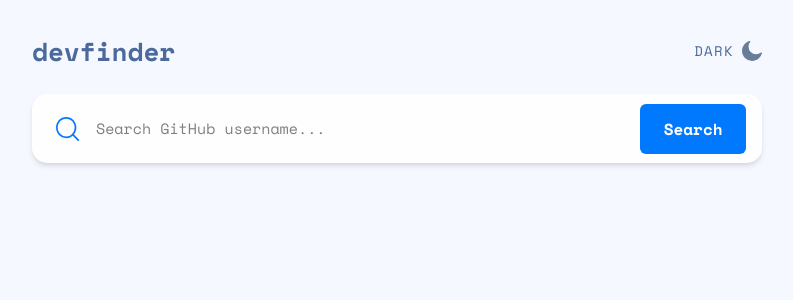
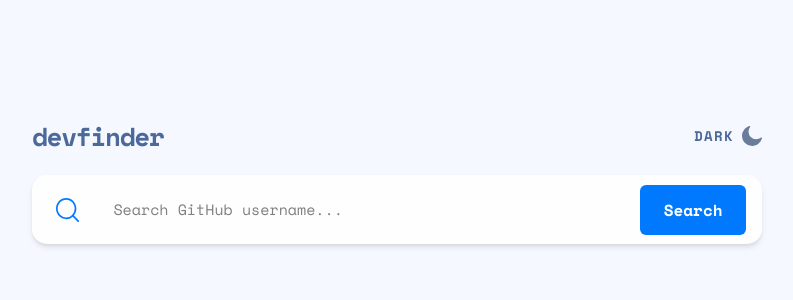
Before and after one commit to fantastizeey1/Github-User-Search, a React (Vite) app: page / in a window 1280 px wide. Shown: the top 300 px of the page, without its empty margins (243-1036 px from the left). Built offline with nearby package versions, Linux system fonts and the light colour scheme.

Commit message:
install react router dom and fix ui bug

```diff
--- a/package.json
+++ b/package.json
@@ -14,6 +14,7 @@
     "lucide-react": "^0.474.0",
     "react": "^18.3.1",
     "react-dom": "^18.3.1",
+    "react-router-dom": "^7.4.1",
     "tailwindcss": "^4.0.0"
   },
   "devDependencies": {
--- a/src/App.tsx
+++ b/src/App.tsx
@@ -1,11 +1,17 @@
+import { BrowserRouter as Router, Route, Routes } from "react-router-dom";
 import GithubUserSearch from "./pages/GithubUserSearch";
 
-const App = () => {
+function App() {
   return (
     <div className="dark font-space-mono">
-      <GithubUserSearch />
+      <Router>
+        <Routes>
+          <Route path="/" element={<GithubUserSearch />} />
+          <Route path="/:username" element={<GithubUserSearch />} />
+        </Routes>
+      </Router>
     </div>
   );
-};
+}
 
 export default App;
--- a/src/components/Header.tsx
+++ b/src/components/Header.tsx
@@ -7,11 +7,13 @@ const Header = () => {
   const { isDarkMode, toggleTheme } = useTheme();
 
   return (
-    <header className="flex justify-between items-center">
-      <h1 className="text-h1 text-[26px] font-bold">devfinder</h1>
+    <header className="flex justify-between w-full items-center">
+      <h1 className="text-h1 text-[26px] tracking-tighter font-bold">
+        devfinder
+      </h1>
       <button
         onClick={toggleTheme}
-        className="flex items-center gap-2 uppercase text-sm font-medium tracking-widest hover:opacity-75 transition-opacity"
+        className="flex items-center gap-2 uppercase text-sm font-bold tracking-widest hover:opacity-75 transition-opacity"
         aria-label={`Switch to ${isDarkMode ? "light" : "dark"} mode`}
       >
         {isDarkMode ? "Light" : "Dark"}
--- a/src/components/InfoItem.tsx
+++ b/src/components/InfoItem.tsx
@@ -11,7 +11,7 @@ const InfoItem = ({
 }) => (
   <div className={`flex items-center gap-2 ${!available && "opacity-50"}`}>
     {/* Use the local icon as an image */}
-    <img src={icon} alt="icon" className="w-5 h-5" />
+    <img src={icon} alt="icon" />
     {link ? (
       <a
         href={link.startsWith("http") ? link : `https://${link}`}
--- a/src/components/SearchBar.tsx
+++ b/src/components/SearchBar.tsx
@@ -20,7 +20,7 @@ const SearchBar = ({
   return (
     <form onSubmit={searchUser} className="relative">
       <div
-        className={`p-2 flex items-center sm:p-4 rounded-[15px] w-full h-[60px] md:h-[69px] shadow-md relative ${
+        className={`p-2 flex items-center justify-between sm:p-4 rounded-[15px] lg:min-w-[729px] w-full h-[60px] md:h-[69px] shadow-md relative ${
           isDarkMode ? "bg-card-dark" : "bg-card-light"
         }`}
       >
@@ -32,6 +32,7 @@ const SearchBar = ({
         />
 
         {/* Input Field */}
+
         <input
           type="text"
           placeholder="Search GitHub username..."
@@ -39,15 +40,19 @@ const SearchBar = ({
           onChange={(e) => setUsername(e.target.value)}
           className={`flex-1 bg-transparent text-body focus:outline-none placeholder:${
             isDarkMode ? "text-dark-text" : "text-light-text"
-          } ${isDarkMode ? "text-white" : "text-black"} px-4`}
+          } ${
+            isDarkMode ? "text-white" : "text-black"
+          } px-4 caret-[#0079FF] focus:caret-[#0079FF] lg:max-w-[500px] pr-[120px] truncate overflow-hidden whitespace-nowrap`}
         />
 
         {/* Error Message inside the input bar */}
-        {error && (
-          <span className="absolute right-[110px] md:right-[150px] lg:right-[140px] text-red-500 text-sm font-bold">
-            {error}
-          </span>
-        )}
+        <div className=" right-0 flex items-center">
+          {error && (
+            <span className="absolute right-[110px] md:right-[150px] lg:right-[140px] text-red-500 text-sm font-bold">
+              {error}
+            </span>
+          )}
+        </div>
 
         {/* Search Button */}
         <button
--- a/src/components/Stat.tsx
+++ b/src/components/Stat.tsx
@@ -6,7 +6,7 @@ interface StatProps {
 }
 
 const Stat = ({ label, value }: StatProps) => {
-  const { isDarkMode } = useTheme(); // Use Theme Context
+  const { isDarkMode }: { isDarkMode: boolean } = useTheme(); // Use Theme Context
 
   return (
     <div className="text-center sm:text-left">
--- a/src/components/UserCard.tsx
+++ b/src/components/UserCard.tsx
@@ -32,7 +32,7 @@ const UserCard = ({ user }: UserCardProps) => {
 
   return (
     <div
-      className={`p-6 sm:py-8 sm:px-6 rounded-[15px] font-space-mono shadow-md ${
+      className={`p-8 sm:py-8 sm:px-6 rounded-[15px] font-space-mono shadow-md ${
         isDarkMode ? "bg-card-dark" : "bg-card-light"
       }`}
     >
@@ -43,7 +43,7 @@ const UserCard = ({ user }: UserCardProps) => {
             <img
               src={user.avatar_url}
               alt={user.name || user.login}
-              className="w-[70px] h-[70px] sm:w-[117px] sm:h-[117px] rounded-full lg:mx-[20px]"
+              className="w-[70px] h-[70px] sm:w-[117px] sm:h-[117px] rounded-full "
             />
           </div>
 
@@ -65,7 +65,7 @@ const UserCard = ({ user }: UserCardProps) => {
 
         <div className="flex-1 space-y-6">
           {/* Bio */}
-          <div className="space-y-4 ml-0 lg:ml-[202px]">
+          <div className="space-y-4 ml-0 lg:ml-[150px]">
             <p className="text-body">{user.bio || "This profile has no bio"}</p>
 
             {/* Stats Section */}
--- a/src/pages/GithubUserSearch.tsx
+++ b/src/pages/GithubUserSearch.tsx
@@ -1,6 +1,7 @@
-import React, { useState } from "react";
+import React, { useState, useEffect } from "react";
 import { useTheme } from "../hooks/ThemeProvider";
 import { searchGitHubUser } from "../utils/searchUser";
+import { useNavigate, useParams } from "react-router-dom";
 import Header from "../components/Header";
 import SearchBar from "../components/SearchBar";
 import UserCard from "../components/UserCard";
@@ -18,23 +19,30 @@ interface GitHubUser {
   following: number;
   created_at: string;
   company: string;
-  err: string;
 }
 
 const GithubUserSearch = () => {
-  const { isDarkMode } = useTheme(); // Get theme state from context
-  const [username, setUsername] = useState("");
+  const { isDarkMode } = useTheme();
+  const { username: urlUsername } = useParams(); // Get username from URL
+  const navigate = useNavigate(); // Used to update URL
+  const [username, setUsername] = useState(urlUsername || "");
   const [user, setUser] = useState<GitHubUser | null>(null);
   const [error, setError] = useState("");
   const [isLoading, setIsLoading] = useState(false);
 
-  const searchUser = async (e: React.FormEvent) => {
-    e.preventDefault();
+  useEffect(() => {
+    if (urlUsername) {
+      fetchUser(urlUsername);
+    }
+  }, [urlUsername]); // Runs when the URL username changes
+
+  const fetchUser = async (searchUsername: string) => {
     setIsLoading(true);
     try {
-      const data = await searchGitHubUser(username);
+      const data = await searchGitHubUser(searchUsername);
       setUser(data);
       setError("");
+      localStorage.setItem("githubUser", JSON.stringify(data));
     } catch (err) {
       setError(
         err instanceof Error ? err.message : "An unknown error occurred"
@@ -45,6 +53,13 @@ const GithubUserSearch = () => {
     }
   };
 
+  const searchUser = async (e: React.FormEvent) => {
+    e.preventDefault();
+    if (!username) return;
+    navigate(`/${username}`); // Update URL
+    fetchUser(username); // Fetch user data
+  };
+
   return (
     <div
       className={`min-h-screen transition-colors duration-200 ${
@@ -53,7 +68,7 @@ const GithubUserSearch = () => {
           : "bg-light text-light-text text-h2-light"
       } p-4 sm:p-6 md:p-8`}
     >
-      <div className="max-w-[730px] mx-auto space-y-6">
+      <div className="max-w-[730px]  lg:min-w-[720px] mx-auto mt-[7%]  space-y-5 ">
         <Header />
         <SearchBar
           username={username}
```
Also changed, not shown: src/assets/pin.svg (added), 1 other file (tests, documents, lock files or other folders).
